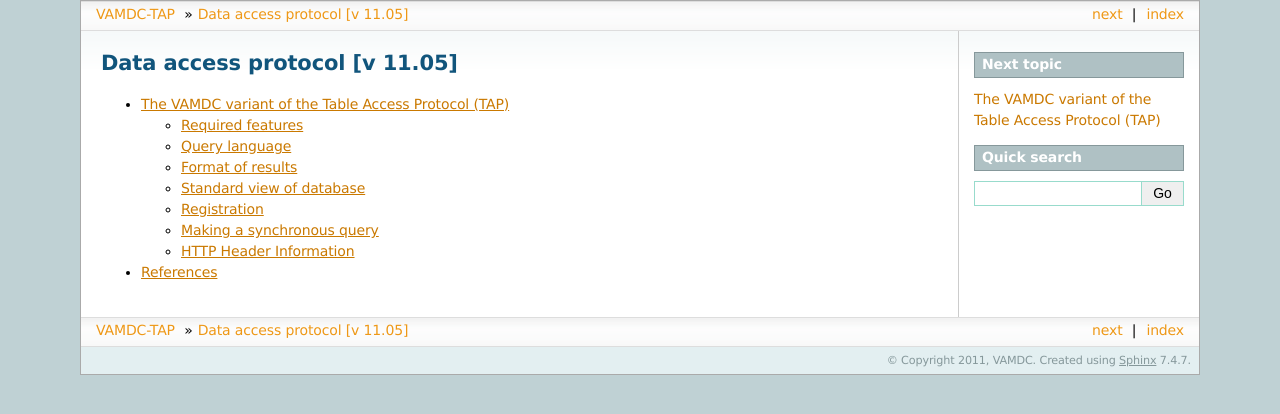
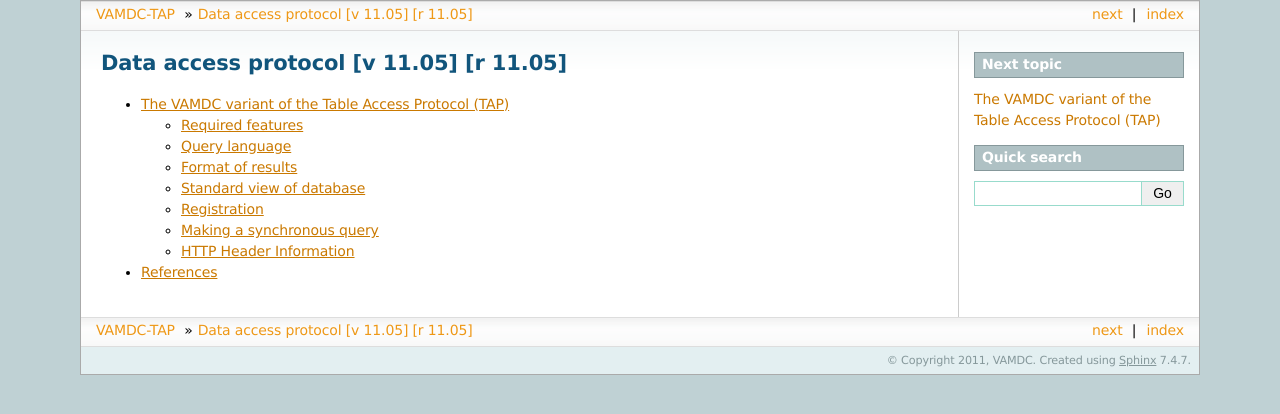
Before and after one commit to VAMDC/Standards, a Sphinx documentation site: the page built from doc/source/dataAccessProtocol/index.rst, in a window 1280 px wide. Shown: the top 414 px of the page. Built offline with Sphinx 7.4.7, drawn with Linux system fonts in a browser that asks for light colours; formulas are drawn with MathJax 3.

Commit message:
added dataAccessProtocol-version substitution

```diff
--- a/doc/source/dataAccessProtocol/index.rst
+++ b/doc/source/dataAccessProtocol/index.rst
@@ -1,7 +1,9 @@
 .. _dataAccessProtocol-index:
+.. |dataAccessProtocol-version| replace:: 11.05
 
-Data access protocol [v |version|]
-==================================
+==============================================================================================
+Data access protocol [v |dataAccessProtocol-version|] [r |release|]
+==============================================================================================
 
 .. toctree::
    :maxdepth: 2
```
